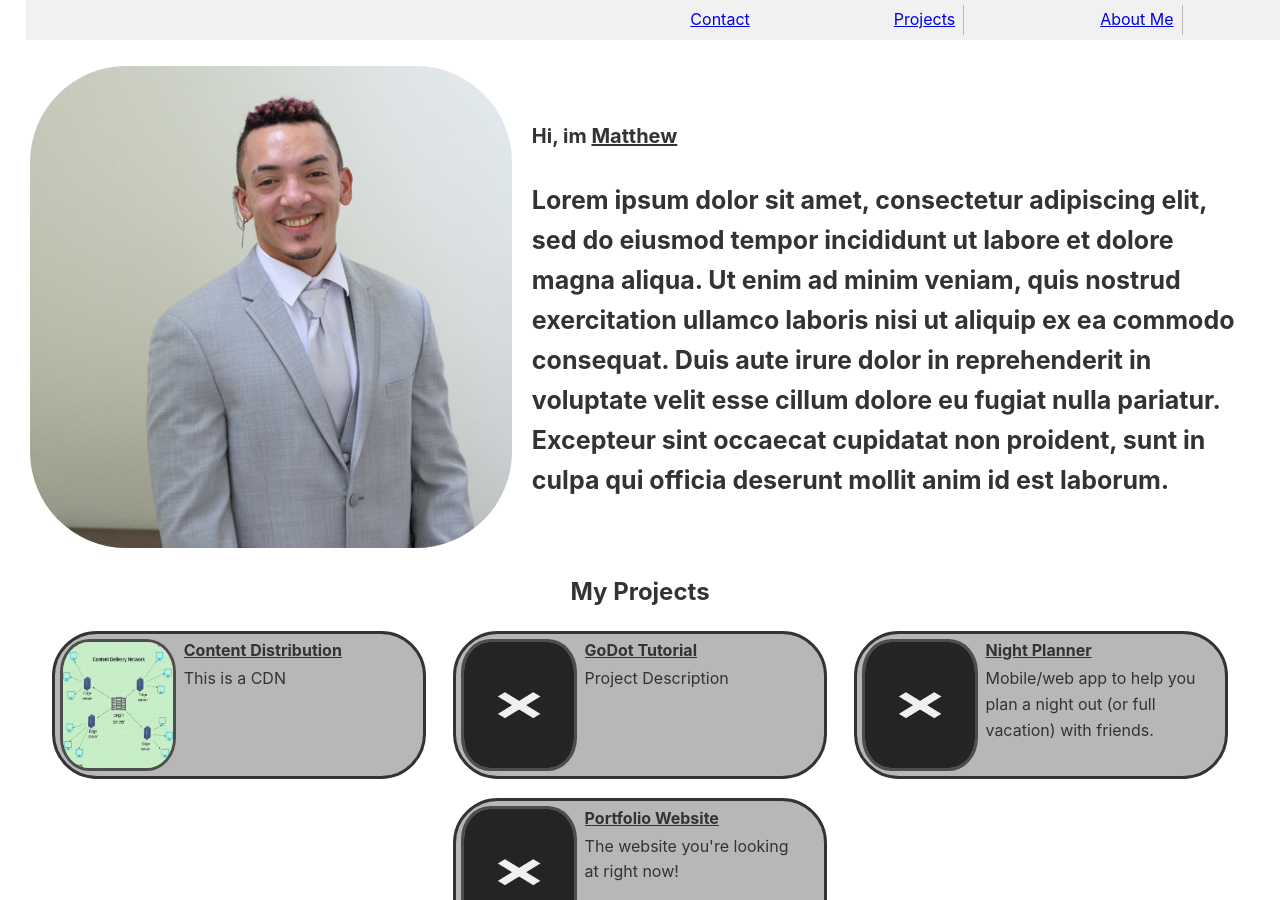
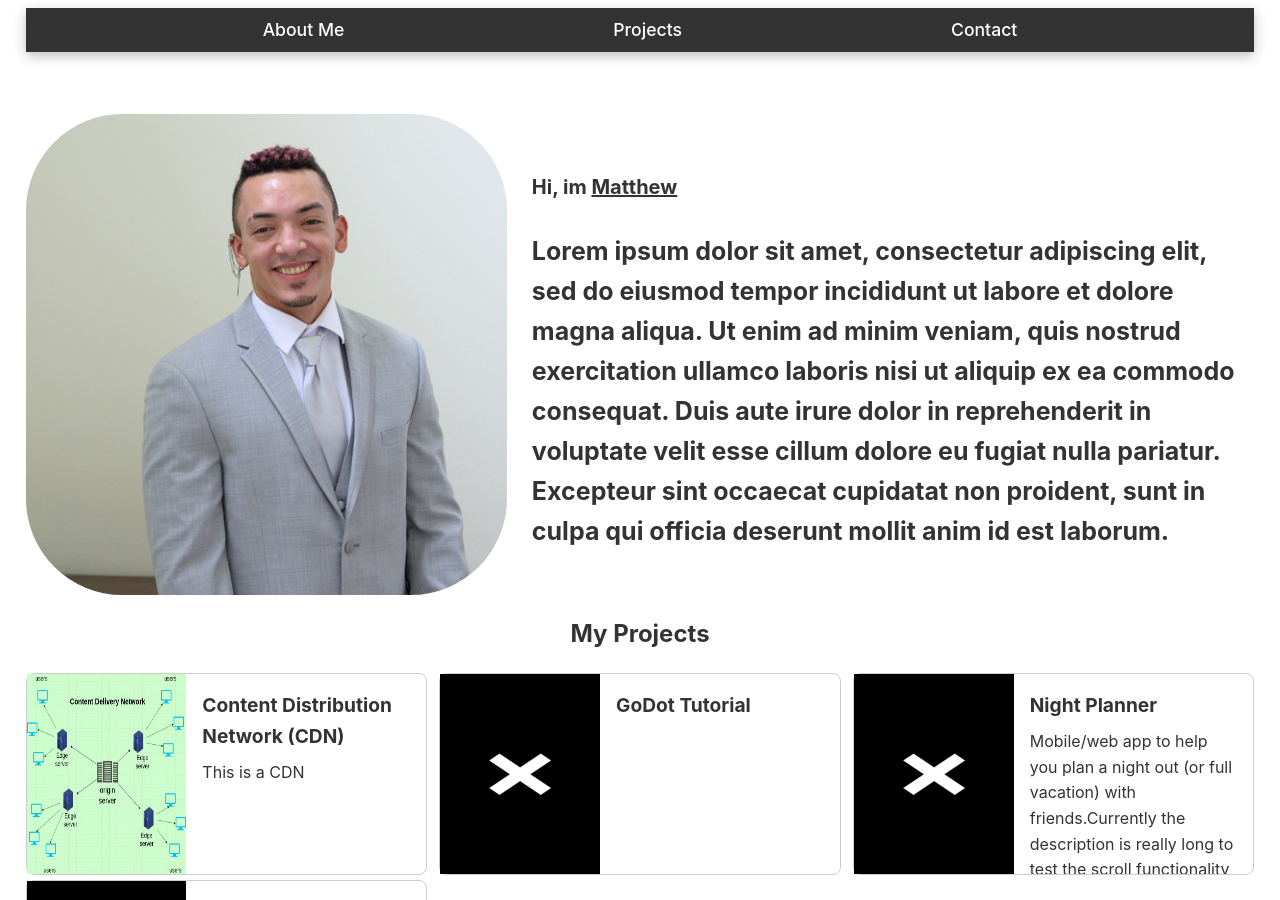
Before and after one commit to thebarlow/thebarlow.github.io, a Jekyll site: the page built from index.html, in a window 1280 px wide and 900 px high. Built offline with Jekyll 4.4.1, drawn with Linux system fonts in a browser that asks for light colours; some of the changed text lies outside the part shown.

Commit message:
Project section is grid based. Added hover effects to project cards and contact icons. Nav bar is sticky now.

```diff
--- a/_includes/contact_me.html
+++ b/_includes/contact_me.html
@@ -1,7 +1,7 @@
 <!-- Contact Me -->
  <div class="contact_link">
-    <a href=""><img src="assets/images/mail.svg" alt="email icon"></a>
+    <a href=""><img src="assets/images/mail.svg" alt="email icon" ></a>
     <a href="https://github.com/thebarlow"><img src="assets/images/github-mark.svg" id="github_logo"></a>
     <a href=""><img src="assets/images/phone_icon.svg" id="phone_icon"></a>
-    <a href=""><img src="assets/images/linkedin_black.svg" id="phone_icon"></a>
+    <a href="https://www.linkedin.com/in/matthew-barlow-433492199/"><img src="assets/images/linkedin_black.svg" id="phone_icon"></a>
 </div>
--- a/_includes/navigation.html
+++ b/_includes/navigation.html
@@ -7,7 +7,7 @@
 </nav>
 -->
 <ul>
-    <li><a href="#Home">About Me</a></li>
+    <li><a href="#hero">About Me</a></li>
     <li><a href="#projects">Projects</a></li>
     <li><a href="#contact">Contact</a></li>
 </ul>
--- a/_projects/night_planner.md
+++ b/_projects/night_planner.md
@@ -1,6 +1,6 @@
 ---
 title: "Night Planner"
-description: "Mobile/web app to help you plan a night out (or full vacation) with friends."
+description: "Mobile/web app to help you plan a night out (or full vacation) with friends.Currently the description is really long to test the scroll functionality of the project card. These are just extra words meant to fill the space and hit the overflow limit."
 link: ""
 tags: "Swift, IOS, AndroidStudio, Java, GeoPandas"
 thumbnail: ""
--- a/assets/css/style.css
+++ b/assets/css/style.css
@@ -12,46 +12,60 @@
 
 
 /* NAV BAR */
+/* HEADER: make sticky */
 header {
-  background: #f1f1f1;
-  color: black;
+  position: sticky;
+  top: 0;
+  z-index: 1000;
+
+  background: #333;   /* navbar background color */
+  padding: 0.5rem 0;  /* vertical padding */
+
+  box-shadow: 0 4px 12px rgba(0, 0, 0, 0.25);
+
 }
 
-header > ul{
-  margin:0px;
-  padding:5px;
-  list-style-type:none;
+/* NAV LIST */
+header ul {
+  list-style: none;   /* remove bullets */
+  margin: 0;
+  padding: 0;
 
-  background-color:#f1f1f1;
-  width:100%;
-  overflow:hidden;
-
-  position:fixed;
-  top:0;
-}
-header > ul>li{
-  color:#000;
-  text-decoration:none;
-  padding: 2px 8px;
-
-  border-right: 1px solid #bbb;
-  float:right;
-
-  margin-right:10%;
-}
-header>ul>li:last-child{
-  border-right: none;
-}
-header>ul>li>a{
-  display:block;
+  display: flex;
+  justify-content: space-evenly; /* center horizontally */
+  gap: 2rem;               /* space between items */
 }
 
-nav h1{
-  border-style:dotted;
-  flex-grow:1;
+/* NAV LINKS */
+header ul li a {
+  text-decoration: none;   /* no underline */
+  color: white;            /* link color */
+  font-size: 1.1rem;
+  font-weight: 500;
+  transition: color 0.3s ease;
 }
+
+/* Optional: active link style */
+header ul li a:active,
+header ul li a:focus {
+  color: #ffcc80;
+}
+
+/* Hover effect */
+ul li a:hover {
+  color: #ff9800;            /* change color on hover */
+}
+
+/* Optional: active link style */
+ul li a:active,
+ul li a:focus {
+  color: #ffcc80;            /* lighter hover when clicked/focused */
+}
+
+
 a:hover{
-  color:red;
+  color: #ff9800!important;
+  text-decoration:none;
 }
 
 /*HERO SECTION*/
@@ -78,69 +92,67 @@
 #hero-image{
   grid-row:1/span 2;
   border-radius:20%;
-  margin:1%;
+  margin:0;
   width:100%;
   justify-content: center;
 }
 
 /*PROJECT SECTION*/
-
-/*This is the flex container, it holds all the projects cards*/
-.project-grid{
-  display:flex;
-  flex-flow:row wrap;
-  justify-content: space-evenly;
-  align-items:center;
-  align-content: space-between; /*Puts space between the rows of projects*/
-  height:35vh;
+.project-flexbox {
+  display: grid;
+  grid-template-columns: repeat(3, 1fr); /* 3 cards per row */
+  gap:1%;
+}
+.project-flexbox a {
+  text-decoration: none!important; /* removes underline from the link itself */
+  color: inherit;        /* keeps text color */
 }
 
-.project-grid p{
+.project-flexbox a:hover .project-card {
+  box-shadow: 0 4px 12px rgba(0,0,0,0.2); /* highlight on hover */
+}
+.project-flexbox a:hover .project-card img{
+  opacity:0.7;
+}
 
-  margin-left:5px;
+
+
+.project-card {
+  display: flex;
+  flex-direction: row;     /* image on the left, text on the right */
+  background: #fff;
+  border: 1px solid #ccc;
+  border-radius: 8px;
+  height: 200px;            /* equal height cards in the grid */
+
+  align-items:stretch;
 }
-/*This is the item for each individual project item, it has an image, a description, and a link*/
-.project-card{
-  display:flex;
-  border-style:solid;
-  padding-right:0px;
-  background:rgb(183, 183, 183);
-  border-radius:5vh;
-  width:30%;
-  height:45%;
+
+.project-card img {
+  width: 40%;              /* image takes 40% of card width */
+  object-fit: fill;       /* crop without distortion */
+  height: auto;            /* fill card height */
+  display: block;
 }
-.project-card img{
-  opacity:0.8;
-  width:30%;
-  border-radius:25%;
-  border-style:solid;
-  margin-left:5px;
-  margin-top:5px;
-  margin-bottom:5px;
-  margin-right:2%;
+
+.project-card-content {
+  flex: 1;                 /* take remaining space */
+  padding: 1rem;
+  display: flex;
+  flex-direction: column;
+  overflow:auto;
 }
-.project-card >div{
-  display:flex;
-  flex-direction:column;
-  width:60%;
-  text-align:center;
+
+.project-card-content h2 {
+  margin: 0 0 0.5rem 0;
+  font-size: 1.2rem;
 }
-.project-card>div>h4{
-  padding-top:0px;
-  margin-top:2%;
-  margin-bottom:0px;
-  height:20%;
-  overflow:hidden;
-  text-align:left;
+
+.project-card-content p {
+  margin: 0;
+  flex: 1;                 /* stretch description to fill vertical space */
 }
-.project-card>div>span{
-  height:75%;
-  margin-top:0px;
-  text-align:left;
-  overflow:auto;
-  text-overflow:ellipsis;
-  margin-bottom:2%;
-}
+
 
 /*CONTACT SECTION*/
 
@@ -161,3 +173,6 @@
 #contact img{
   width: 100px;
 }
+#contact img:hover{
+  filter: drop-shadow(5px 5px 10px rgba(0, 0, 0, 0.5));
+}
--- a/index.html
+++ b/index.html
@@ -16,26 +16,22 @@
     </div>
   </section>
 
-
   <section id="projects">
-    <container>
-      <h1>My Projects</h1>
-      <div class="project-grid">
+    <h1> My Projects</h1>
+    <div class="project-flexbox">
       {% for project in site.projects %}
+      <a href="{{project.url | default:'/#'}}">
         <div class="project-card">
-              <img src="{{project.thumbnail | default:"/assets/images/default_project.jpg"}}"
-              alt={{project.title | default:"Project Title"}} class="project-thumbnail">
-              <div>
-                <h4><u>{{project.title | default:"Project Title"}}</u></h3>
-                <span>{{ project.description | default:"Project Description"}}</span>
+          <img src="{{project.thumbnail | default:'/assets/images/default_project.jpg'}}">
+          <div class="project-card-content">
+            <h2>{{ project.title }}</h2>
+            <p>{{ project.description }}</p>
           </div>
-
         </div>
+      </a>
       {% endfor %}
     </div>
-    </container>
   </section>
-
 
   <section id="contact">
     <container>
```
Also changed, not shown: _includes/contact.html (deleted, +0 -8 lines), _projects/portfolio.md (+1 -1 lines). Lines whose indentation alone changed are shown as unchanged.
